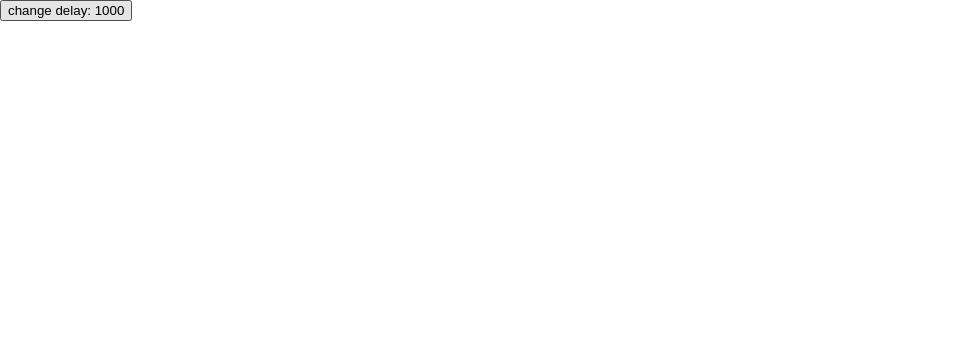
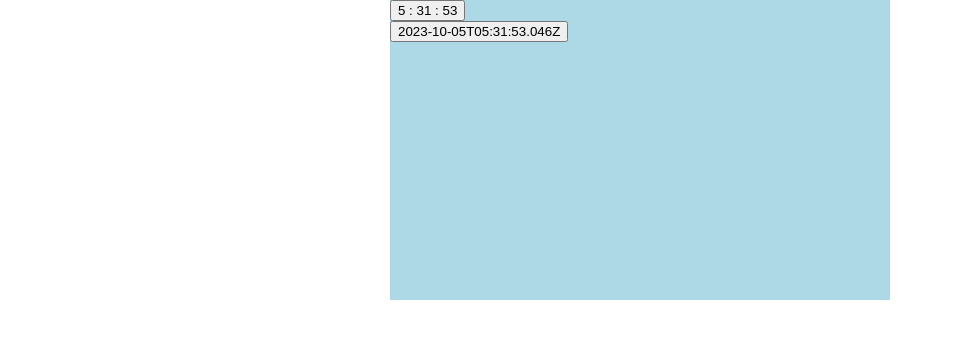
Before and after one commit to tradelunch/study_web_react, a React app: page / in a window 1280 px wide. Shown: the top 338 px of the page, without its empty margins (0-953 px from the left). Built offline with nearby package versions, Linux system fonts and the light colour scheme.

Commit message:
feat: add clock with setInterval, requestAnimationFrame && CSS module with scss

```diff
--- a/src/App.tsx
+++ b/src/App.tsx
@@ -8,6 +8,7 @@ import { FullPageTest } from './pages/fullpageTest';
 import { CallFuncAndSateUpdate } from './pages/stateVersioning/page';
 import { UseEffect } from './pages/useEffect';
 import { UseIntervalTiming } from './pages/useInterval';
+import { ClockTest } from './pages/clock';
 
 export const App = () => {
     return (
@@ -20,7 +21,8 @@ export const App = () => {
             {/* <FullPageTest /> */}
             {/* <CallFuncAndSateUpdate /> */}
             {/* <UseEffect /> */}
-            <UseIntervalTiming />
+            {/* <UseIntervalTiming /> */}
+            <ClockTest />
         </>
     );
 };
--- /dev/null
+++ b/src/pages/clock/Clock.tsx
@@ -0,0 +1,36 @@
+import React, { useContext, useEffect } from 'react';
+import {
+    ClockActionContext,
+    ClockActions,
+    ClockContext,
+} from './ClockProvider';
+
+export const Clock = () => {
+    const dispatch = useContext(ClockActionContext);
+    const { hours, mins, seconds } = useContext(ClockContext);
+
+    useEffect(() => {
+        const update = () => {
+            dispatch({
+                type: ClockActions.UpdateClock,
+            });
+        };
+
+        const timer = setInterval(update, 1000);
+        return () => clearInterval(timer);
+    }, [dispatch]);
+
+    return (
+        <div>
+            <button
+                onClick={() => {
+                    dispatch({
+                        type: ClockActions.UpdateClock,
+                    });
+                }}
+            >
+                {hours} : {mins} : {seconds}
+            </button>
+        </div>
+    );
+};
--- /dev/null
+++ b/src/pages/clock/ClockProvider.tsx
@@ -0,0 +1,48 @@
+import React, { ReactNode, createContext, useMemo, useReducer } from 'react';
+
+const date = new Date();
+
+const DEFAULT_STATE = {
+    hours: date.getHours(),
+    mins: date.getMinutes(),
+    seconds: date.getSeconds(),
+};
+
+export enum ClockActions {
+    UpdateClock = 'UpdateClock',
+}
+
+const clockReducer = (state: any, action: any) => {
+    const { type, payload } = action;
+    switch (type) {
+        case ClockActions.UpdateClock:
+            const date = new Date();
+            return {
+                ...state,
+                hours: date.getHours(),
+                mins: date.getMinutes(),
+                seconds: date.getSeconds(),
+            };
+        default:
+            return state;
+    }
+};
+
+export const ClockContext = createContext<any>(undefined);
+export const ClockActionContext = createContext<any>(undefined);
+
+type Props = {
+    children: ReactNode;
+};
+
+export const ClockProvider = (props: Props) => {
+    const [state, dispatch] = useReducer(clockReducer, DEFAULT_STATE);
+
+    return (
+        <ClockActionContext.Provider value={dispatch}>
+            <ClockContext.Provider value={state}>
+                {props.children}
+            </ClockContext.Provider>
+        </ClockActionContext.Provider>
+    );
+};
--- /dev/null
+++ b/src/pages/clock/ClockRequestAnimation.tsx
@@ -0,0 +1,32 @@
+import React, { useContext, useEffect, useState } from 'react';
+
+type Props = {};
+
+export const ClockRequestAnimation = (props: Props) => {
+    const [date, setDate] = useState(() => new Date());
+
+    useEffect(() => {
+        let start = performance.now();
+
+        const animate = () => {
+            const end = performance.now();
+
+            if (end - start >= 1000) {
+                setDate(new Date());
+                start = performance.now();
+            }
+
+            requestAnimationFrame(animate);
+        };
+
+        const frameId = requestAnimationFrame(animate);
+
+        return () => cancelAnimationFrame(frameId);
+    }, []);
+
+    return (
+        <div>
+            <button onClick={() => {}}>{date.toISOString()}</button>
+        </div>
+    );
+};
--- /dev/null
+++ b/src/pages/clock/Tooltip.tsx
@@ -0,0 +1,48 @@
+import React, { useEffect, useRef } from 'react';
+
+import s from './page.style.scss';
+
+type Props = {
+    $clock: CustomRefObject;
+};
+
+export const Tooltip = (props: Props) => {
+    const { $clock } = props;
+
+    const tooltipRef = useRef<HTMLDivElement>(null);
+
+    useEffect(() => {
+        if (typeof window !== 'object') {
+            return;
+        }
+
+        const update = (e: MouseEvent) => {
+            if (tooltipRef?.current === null || $clock.current === null) {
+                return;
+            }
+
+            const clientX = e.clientX;
+            const clientY = e.clientY;
+
+            const { x, y } = $clock.current.getBoundingClientRect();
+
+            tooltipRef.current.style.position = `fixed`;
+            tooltipRef.current.style.transform = `translate3d(${
+                clientX - x
+            }px, ${clientY - y}px, 0)`;
+        };
+
+        window.addEventListener('mousemove', update);
+
+        return () => window.removeEventListener('mousemove', update);
+    }, []);
+
+    return (
+        <div
+            ref={tooltipRef}
+            className={s.tooltip}
+        >
+            Tooltip
+        </div>
+    );
+};
--- /dev/null
+++ b/src/pages/clock/index.tsx
@@ -0,0 +1 @@
+export { page as ClockTest } from './page';
--- /dev/null
+++ b/src/pages/clock/page.style.scss
@@ -0,0 +1,17 @@
+.clock {
+    background-color: lightblue;
+    width: 500px;
+    height: 300px;
+    margin: auto;
+}
+
+.clock .tooltip {
+    color: green;
+    font-weight: bold;
+    display: none;
+}
+
+.clock:hover .tooltip {
+    display: flex;
+    color: coral;
+}
--- /dev/null
+++ b/src/pages/clock/page.tsx
@@ -0,0 +1,38 @@
+import React, { useState } from 'react';
+import { ClockProvider } from './ClockProvider';
+import { Clock } from './Clock';
+import { Tooltip } from './Tooltip';
+
+import s from './page.style.scss';
+import { ClockRequestAnimation } from './ClockRequestAnimation';
+
+export const page = () => {
+    const [clockRef] = useState(() => {
+        const obj: CustomRefObject = {
+            _current: null,
+            get current() {
+                return this._current;
+            },
+            set current(el) {
+                this._current = el;
+            },
+        };
+
+        return obj;
+    });
+
+    return (
+        <section
+            ref={(el) => {
+                clockRef.current = el;
+            }}
+            className={s.clock}
+        >
+            <ClockProvider>
+                <Clock />
+            </ClockProvider>
+            <ClockRequestAnimation />
+            <Tooltip $clock={clockRef} />
+        </section>
+    );
+};
--- /dev/null
+++ b/src/pages/clock/page.type.d.ts
@@ -0,0 +1,5 @@
+type CustomRefObject = {
+    _current: HTMLElement | null;
+    get current(): HTMLElement | null;
+    set current(value: HTMLElement | null);
+};
--- /dev/null
+++ b/types/global.d.ts
@@ -0,0 +1 @@
+declare module '*.scss';
```
